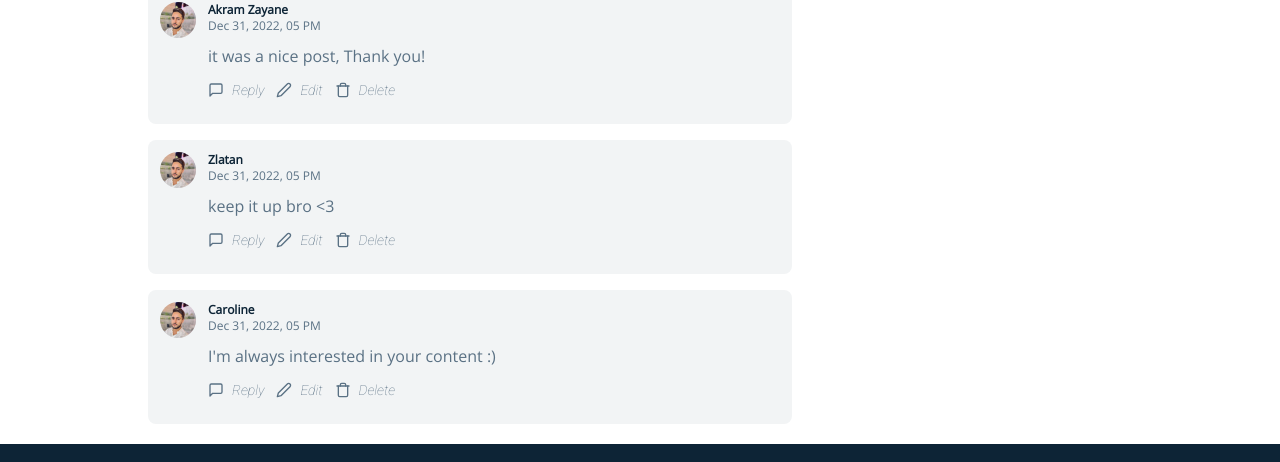
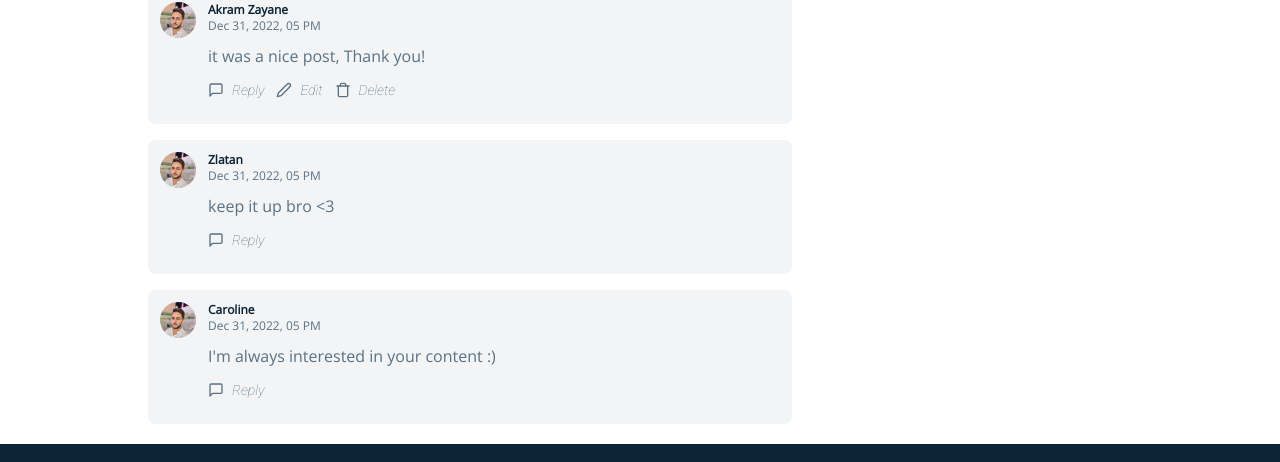
Before and after one commit to Akramzayan/Blog1, a React (Create React App) app: page /blog/1 in a window 1280 px wide. Shown: the part 978-1440 px from the top of the page. Built offline with nearby package versions, Linux system fonts and the light colour scheme; the HTML template or start-up script is replaced by a standard one.

Commit message:
Replying Comment Done

```diff
--- a/src/componenets/comments/Comment.jsx
+++ b/src/componenets/comments/Comment.jsx
@@ -1,41 +1,56 @@
-import React from 'react'
-import images from "../../constants/images"
-import {FiMessageSquare,FiEdit2,FiTrash} from 'react-icons/fi'
+import React from "react";
+import images from "../../constants/images";
+import { FiMessageSquare, FiEdit2, FiTrash } from "react-icons/fi";
 
-const Comment = ({comment}) => {
+const Comment = ({ comment, logginedUserId }) => {
+  const isUserLoggined = Boolean(logginedUserId);
+  const commentBelongToUser = logginedUserId === comment.user._id;
   return (
-    <div className='flex flex-nowrap items-start gap-x-3 bg-[#F2F4F5] p-3 rounded-lg'>
-    <img src={images.akram} alt="User  Profile" className='w--9 h-9 object-cover rounded-full' />
-    <div className='flex-1 flex flex-col'>
-        <h5 className='font-bold text-dark-hard text-xs'>{comment.user.name}
+    <div className="flex flex-nowrap items-start gap-x-3 bg-[#F2F4F5] p-3 rounded-lg">
+      <img
+        src={images.akram}
+        alt="User  Profile"
+        className="w--9 h-9 object-cover rounded-full"
+      />
+      <div className="flex-1 flex flex-col">
+        <h5 className="font-bold text-dark-hard text-xs">
+          {comment.user.name}
         </h5>
-        <span className='text-xs text-dark-light'>
-        {new Date(comment.createdAt).toLocaleDateString('en-US',{
-            year:'numeric',
-            month:'short',
-            day:'numeric',
-            hour:'2-digit',})}
+        <span className="text-xs text-dark-light">
+          {new Date(comment.createdAt).toLocaleDateString("en-US", {
+            year: "numeric",
+            month: "short",
+            day: "numeric",
+            hour: "2-digit",
+          })}
         </span>
-        <p className='font-opensans mt-[10px] text-dark-light '>{comment.desc}</p>
-        <div className='flex items-center gap-x-3 text-dark-light font-roboto text-sm mt-3 mb-3'>
-            <button className='flex items-center gap-x-2'>
-                <FiMessageSquare className='w-4 h-auto '/>
+        <p className="font-opensans mt-[10px] text-dark-light ">
+          {comment.desc}
+        </p>
+        <div className="flex items-center gap-x-3 text-dark-light font-roboto text-sm mt-3 mb-3">
+          {isUserLoggined && (
+            <button className="flex items-center gap-x-2">
+              <FiMessageSquare className="w-4 h-auto " />
               <span> Reply</span>
             </button>
-            <button className='flex items-center gap-x-2'>
-                <FiEdit2 className='w-4 h-auto '/>
+          )}
+
+          {commentBelongToUser && (
+            <>
+              <button className="flex items-center gap-x-2">
+                <FiEdit2 className="w-4 h-auto " />
                 <span> Edit</span>
               </button>
-            <button className='flex items-center gap-x-2'>
-                <FiTrash className='w-4 h-auto '/>
+              <button className="flex items-center gap-x-2">
+                <FiTrash className="w-4 h-auto " />
                 <span> Delete</span>
               </button>
-
-
+            </>
+          )}
         </div>
       </div>
     </div>
-  )
-}
+  );
+};
 
-export default Comment
+export default Comment;
--- a/src/componenets/comments/CommentContainer.jsx
+++ b/src/componenets/comments/CommentContainer.jsx
@@ -3,7 +3,7 @@ import CommentForm from './CommentForm'
 import Comment from './Comment'
 import { getCommentsData } from '../../data/comments'
 
-const CommentContainer = ({className}) => {
+const CommentContainer = ({className,logginedUserId}) => {
     const [comments, setComments] = useState([]);
     const mainComments = comments.filter((comment) => comment.parent ===null)
     console.log(comments);
@@ -30,6 +30,9 @@ const CommentContainer = ({className}) => {
 
 
         };
+        setComments((curState) =>{
+          return[newComment,...curState];
+        })
 
     }
   return (
@@ -37,7 +40,7 @@ const CommentContainer = ({className}) => {
         <CommentForm btnLabel="Send" formSubmitHandler={(value) => addCommentHAndler(value)}/>
       <div className='space-y-4 mt-8'>
         {mainComments.map((comment) => (
-          <Comment comment={comment} />
+          <Comment comment={comment} logginedUserId={logginedUserId} />
         ))}
 
 
--- a/src/pages/home/articleDetail/ArticleDetailPage.jsx
+++ b/src/pages/home/articleDetail/ArticleDetailPage.jsx
@@ -79,7 +79,7 @@ const ArticleDetailPage = () => {
               consequuntur animi adipisci rem, accusantium placeat.
             </p>
           </div>
-          <CommentContainer className="mt-10" />
+          <CommentContainer className="mt-10" logginedUserId="a"/>
         </article>
         <SuggestedPosts header={"Latest Article"} posts={postsData} tags={tagsData} className="mt-8 lg:mt-0 lg:max-w-xs"/>
       </section>
```
Lines whose indentation alone changed are shown as unchanged.
